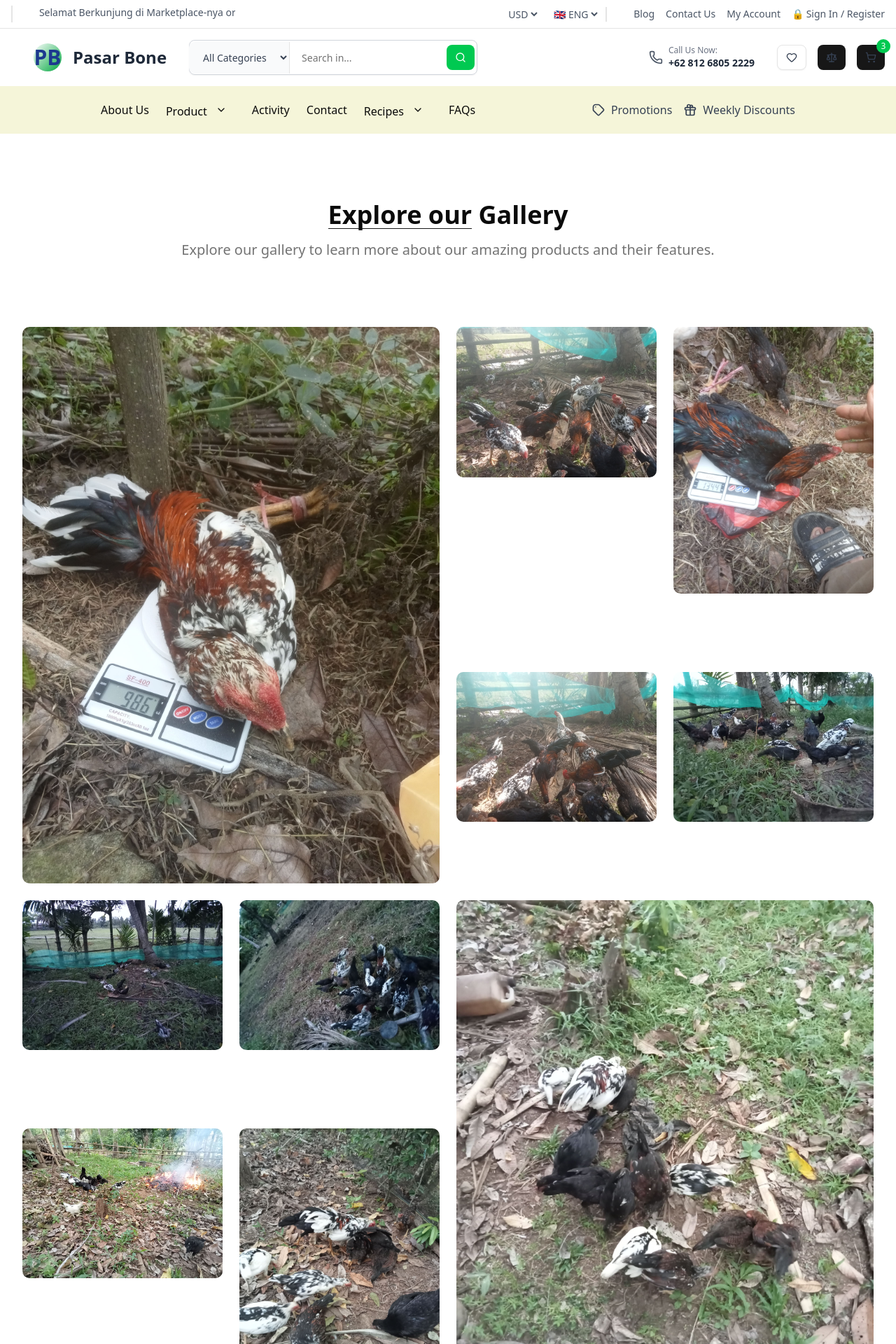
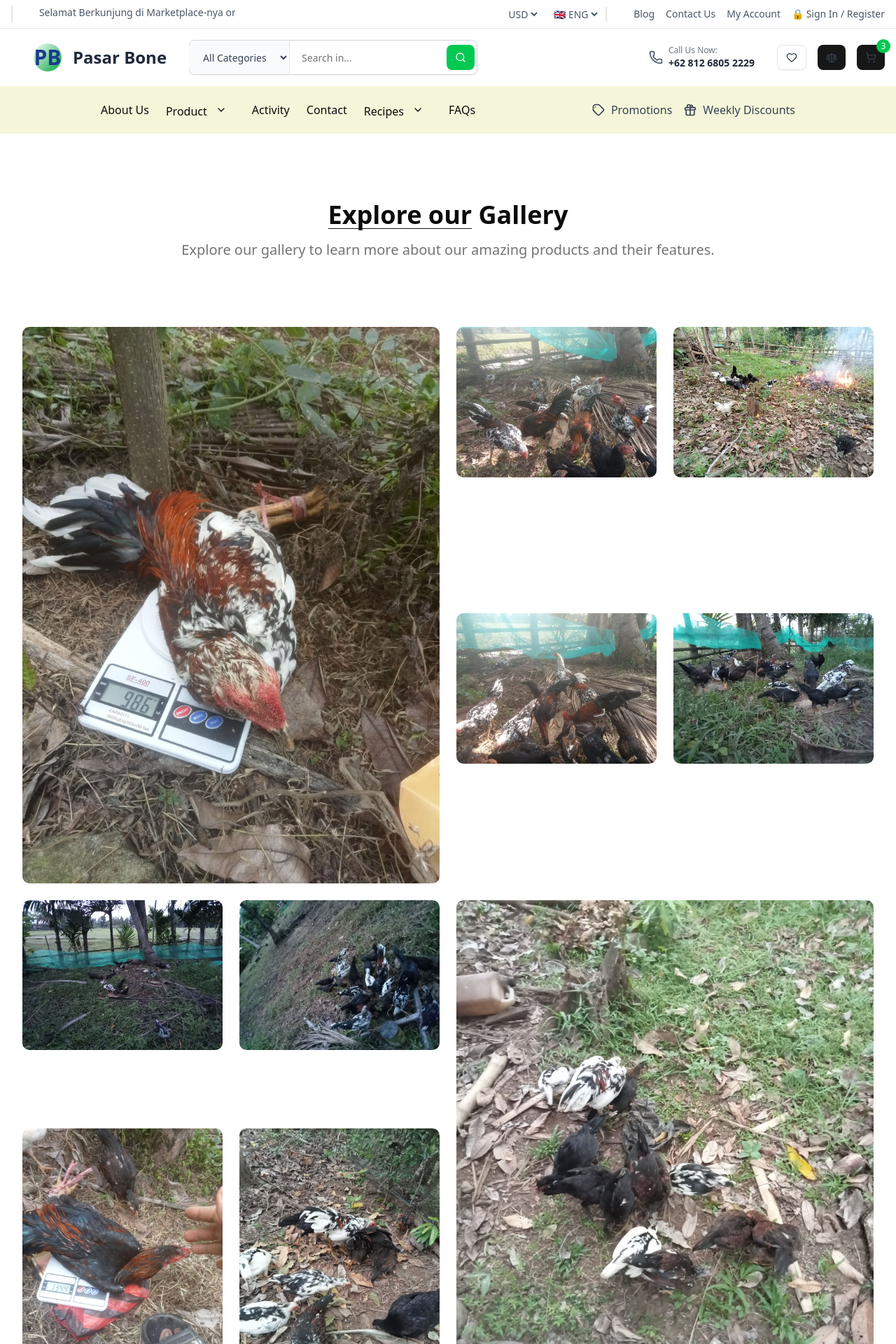
Before and after one commit to bahasacoder/pbfarm, a Next.js app: page /activity in a window 1280 px wide. Shown: the top 1920 px of the page at 70% size. Built offline with nearby package versions, Linux system fonts and the light colour scheme.

Commit message:
Update page.tsx 20251102172904
20251102172904

```diff
--- a/app/activity/page.tsx
+++ b/app/activity/page.tsx
@@ -22,7 +22,7 @@ const gallerySections = [
         alt: 'Silhouettes on beach'
       },
       {
-        src: './gallery/20251130142851.jpg',
+        src: './gallery/20251102172904.jpg',
         alt: 'Snowy mountain peaks'
       },
       {
@@ -47,7 +47,7 @@ const gallerySections = [
         alt: 'Snowy mountain peaks'
       },
       {
-        src: './gallery/20251102172904.jpg',
+        src: './gallery/20251130142851.jpg',
         alt: 'Rolling green hills'
       },
       {
```
